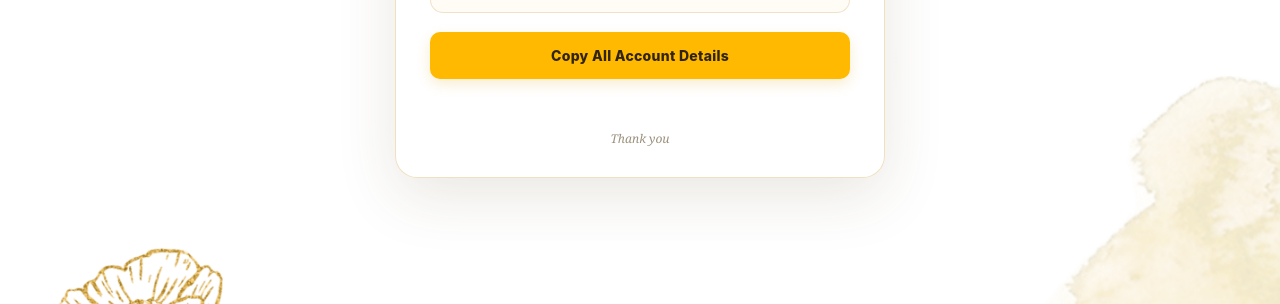
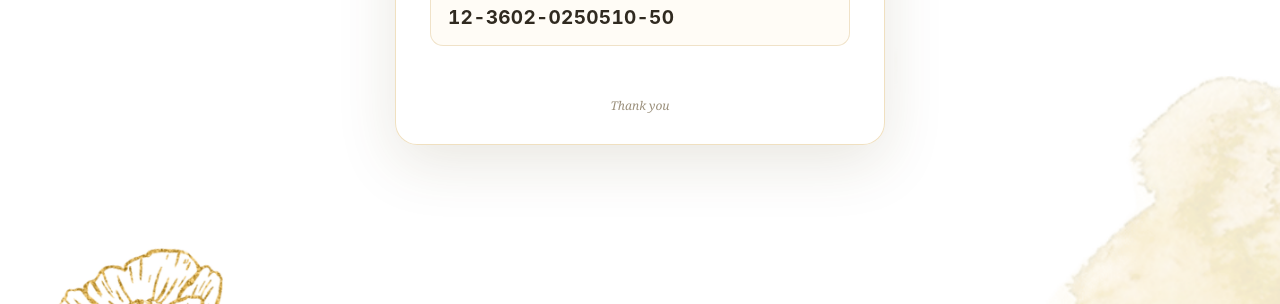
Before and after one commit to mjpaglomutan15-ux/QR, a plain HTML site: page index.html in a window 1280 px wide. Shown: the part 496-800 px from the top of the page. Drawn offline with Linux system fonts and the light colour scheme.

Commit message:
Update index.html

```diff
--- a/index.html
+++ b/index.html
@@ -184,7 +184,7 @@
       </div>
     </section>
 
-    <button class="copy-all" id="copyAll" type="button">Copy All Account Details</button>
+    <!--<button class="copy-all" id="copyAll" type="button">Copy All Account Details</button>-->
     <p class="status" id="status" role="status" aria-live="polite"></p>
     <p class="footer">Thank you</p>
   </main>
```
